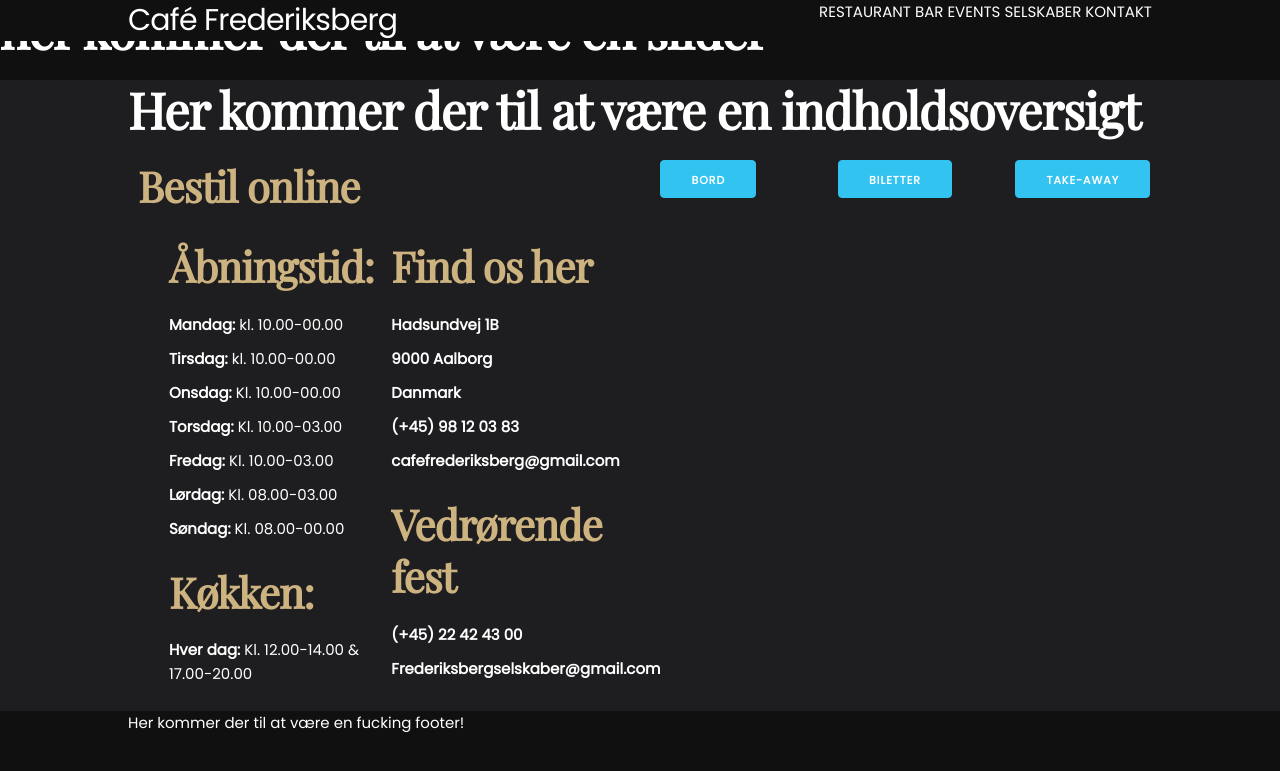
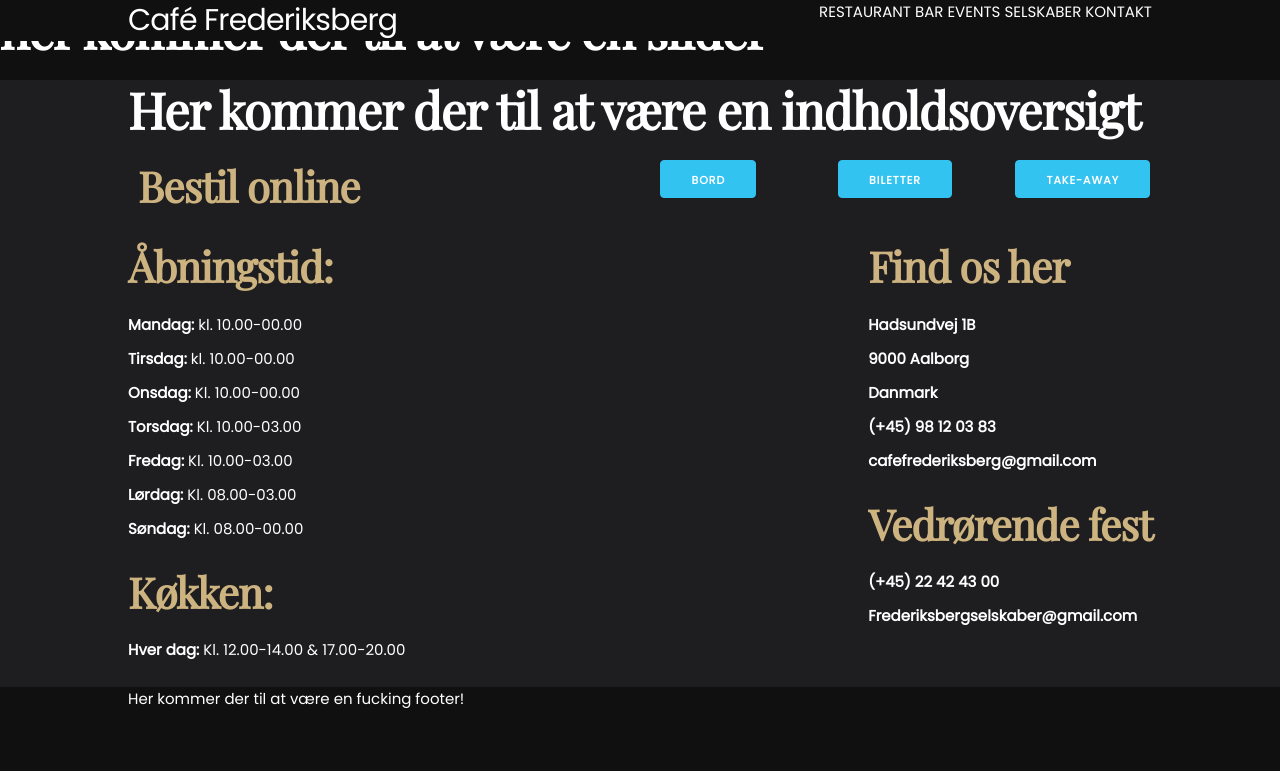
Before and after one commit to simoneliasen/cafefrederiksberg, a PHP site: page /pages/kontakt.php in a window 1280 px wide. Shown: the top 771 px of the page. Run offline with PHP 8.4, Linux system fonts and the light colour scheme.

Commit message:
column ændring

```diff
--- a/pages/kontakt.php
+++ b/pages/kontakt.php
@@ -58,9 +58,7 @@
     <!-- Kontakt info -->
       <div class="Opening_info">
         <div class="row indholdsoversigt">
-          <div class="three columns">
-          </div>
-          <div class="three columns">
+          <div class="one-third">
             <div class="opening_float_left">
               <h2>Åbningstid:</h2>
                 <ul class="opening_times">
@@ -77,9 +75,9 @@
                 <li><strong>Hver dag:</strong>  Kl. 12.00-14.00 & 17.00-20.00</li>
               </div>
             </div>
-            <div class="three columns">
+            <div class="one-third">
             </div>
-            <div class="three columns">
+            <div class="one-third">
               <div class="kontaktinfo_float_right">
                 <h2>Find os her</h2>
                   <ul class="opening_times">
```
